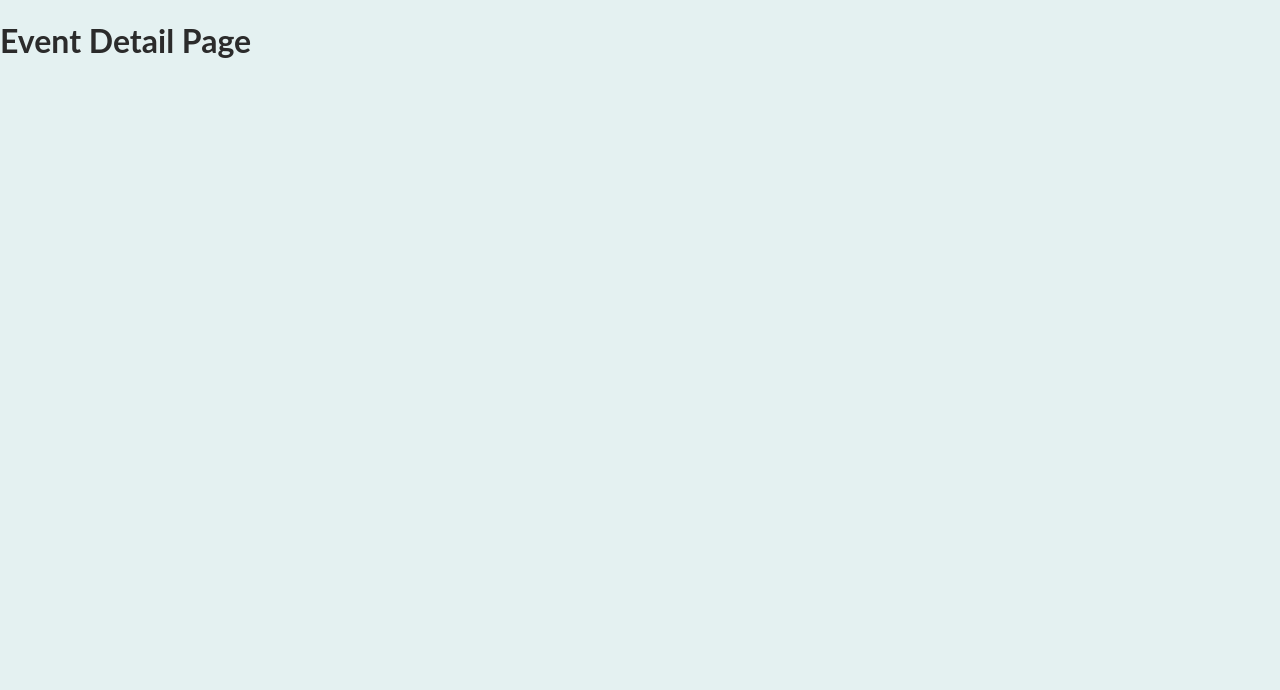
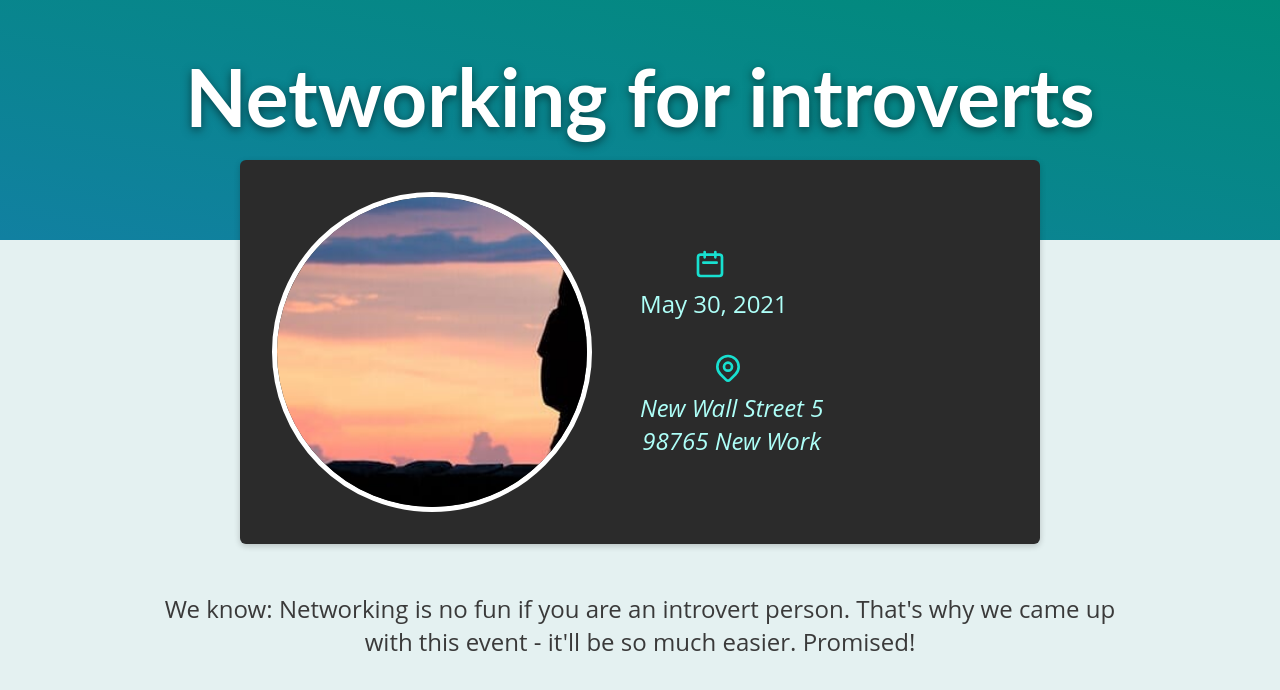
Before and after one commit to joepasss/next_study, a Next.js app in the folder events-app/: page /events/e2 in a window 1280 px wide. Shown: the top 690 px of the page. Built offline with nearby package versions, Linux system fonts and the light colour scheme.

Commit message:
add event detail components

```diff
--- /dev/null
+++ b/events-app/components/event-detail/EventContent.tsx
@@ -0,0 +1,11 @@
+import { ReactNode } from "react";
+
+interface Props {
+  children: ReactNode;
+}
+
+function EventContent(props: Props) {
+  return <section className="event-detail__content">{props.children}</section>;
+}
+
+export default EventContent;
--- /dev/null
+++ b/events-app/components/event-detail/EventLogistics.tsx
@@ -0,0 +1,39 @@
+/* eslint-disable @next/next/no-img-element */
+import AddressIcon from "../icons/address-icon";
+import DateIcon from "../icons/date-icon";
+import LogisticsItem from "./LogisticsItem";
+import { DummyEventsInterface } from "../../dummy-data";
+
+interface Props {
+  item: DummyEventsInterface;
+  imageAlt: string;
+}
+
+function EventLogistics(props: Props) {
+  const { date, location, image } = props.item;
+
+  const humanReadableDate = new Date(date).toLocaleDateString("en-US", {
+    day: "numeric",
+    month: "long",
+    year: "numeric",
+  });
+  const locationText = location.replace(", ", "\n");
+
+  return (
+    <section className="event-detail__logistics">
+      <div className="event-detail__logistics--image">
+        <img src={`/${image}`} alt={props.imageAlt} />
+      </div>
+      <ul className="event-detail__logistics--list">
+        <LogisticsItem icon={<DateIcon />}>
+          <time>{humanReadableDate}</time>
+        </LogisticsItem>
+        <LogisticsItem icon={<AddressIcon />}>
+          <address>{locationText}</address>
+        </LogisticsItem>
+      </ul>
+    </section>
+  );
+}
+
+export default EventLogistics;
--- /dev/null
+++ b/events-app/components/event-detail/EventSummary.tsx
@@ -0,0 +1,17 @@
+import classes from "./event-summary.module.css";
+
+interface Props {
+  title: String;
+}
+
+function EventSummary(props: Props) {
+  const { title } = props;
+
+  return (
+    <section className="event-detail__summary">
+      <h1>{title}</h1>
+    </section>
+  );
+}
+
+export default EventSummary;
--- /dev/null
+++ b/events-app/components/event-detail/LogisticsItem.tsx
@@ -0,0 +1,20 @@
+import { ReactNode } from "react";
+import classes from "./logistics-item.module.css";
+
+interface Props {
+  icon: ReactNode;
+  children: ReactNode;
+}
+
+function LogisticsItem(props: Props) {
+  return (
+    <li className="event-detail__logistics--list__item">
+      <span className="icon">{props.icon}</span>
+      <span className="event-detail__logistics--list__item--content">
+        {props.children}
+      </span>
+    </li>
+  );
+}
+
+export default LogisticsItem;
--- /dev/null
+++ b/events-app/components/event-detail/index.ts
@@ -0,0 +1,6 @@
+import EventSummary from "./EventSummary";
+import EventContent from "./EventContent";
+import EventLogistics from "./EventLogistics";
+import LogisticsItem from "./LogisticsItem";
+
+export { EventSummary, EventContent, EventLogistics, LogisticsItem };
--- a/events-app/dummy-data.ts
+++ b/events-app/dummy-data.ts
@@ -3,7 +3,6 @@ export interface DummyEventsInterface {
   title: string;
   location: string;
   description: string;
-  location: string;
   date: string;
   image: string;
   isFeatured: boolean;
--- a/events-app/pages/events/[eventId].tsx
+++ b/events-app/pages/events/[eventId].tsx
@@ -1,10 +1,29 @@
-import React from "react";
+import { useRouter } from "next/router";
+import { Fragment } from "react";
+import {
+  EventContent,
+  EventLogistics,
+  EventSummary,
+} from "../../components/event-detail";
+import { getEventById } from "../../dummy-data";
 
 const EventDetailPage = () => {
+  const router = useRouter();
+  const eventId = router.query.eventId;
+  const event = getEventById(eventId as string);
+
+  if (!event) {
+    return <p>No event found!</p>;
+  }
+
   return (
-    <div>
-      <h1>Event Detail Page</h1>
-    </div>
+    <Fragment>
+      <EventSummary title={event.title} />
+      <EventLogistics item={event} imageAlt={event.title} />
+      <EventContent>
+        <p>{event.description}</p>
+      </EventContent>
+    </Fragment>
   );
 };
 
--- /dev/null
+++ b/events-app/styles/_event-detail.scss
@@ -0,0 +1,125 @@
+.event-detail {
+  &__summary {
+    width: 100%;
+    height: 30vh;
+    background-image: linear-gradient(to bottom left, #008b79, #1180a1);
+
+    h1 {
+      margin: 0;
+      padding-top: 3rem;
+      font-size: 2rem;
+      text-align: center;
+      text-shadow: 0 3px 10px rgba(0, 0, 0, 0.5);
+      color: white;
+    }
+
+    @media (min-width: 768px) {
+      h1 {
+        font-size: 5rem;
+      }
+    }
+  }
+
+  &__content {
+    font-size: 1.5rem;
+    color: #3a3a3a;
+    width: 90%;
+    max-width: 40em;
+    margin: auto;
+    margin-top: 8rem;
+    text-align: center;
+  }
+
+  &__logistics {
+    box-shadow: 0 2px 6px rgba(0, 0, 0, 0.2);
+    border-radius: 6px;
+    background-color: #2b2b2b;
+    padding: 2rem;
+    max-width: 50rem;
+    width: 80%;
+    margin: -3rem auto;
+    color: #d5eeeb;
+    display: flex;
+    justify-content: space-between;
+    gap: 1rem;
+    flex-direction: column;
+    align-items: center;
+
+    &--image {
+      width: 10rem;
+      height: 10rem;
+      border-radius: 50%;
+      overflow: hidden;
+      border: 5px solid white;
+
+      img {
+        width: 10rem;
+        height: 10rem;
+        object-fit: cover;
+      }
+    }
+
+    &--list {
+      flex: 3;
+      display: flex;
+      gap: 2rem;
+      justify-content: center;
+      align-items: center;
+      flex-direction: column;
+
+      address {
+        white-space: pre;
+      }
+
+      &__item {
+        display: flex;
+        font-size: 1.5rem;
+        align-items: center;
+        flex-direction: column;
+        text-align: center;
+        color: #aefff8;
+
+        span {
+          display: block;
+        }
+
+        .icon {
+          margin-right: 1rem;
+          color: #18e0d0;
+
+          svg {
+            width: 2rem;
+            height: 2rem;
+          }
+        }
+      }
+    }
+
+    @media (min-width: 768px) {
+      padding: 2rem;
+      margin: -5rem auto;
+      gap: 3rem;
+      flex-direction: row;
+      align-items: stretch;
+
+      &--image {
+        width: 20rem;
+        height: 20rem;
+
+        img {
+          width: 20rem;
+          height: 20rem;
+        }
+      }
+
+      &--list {
+        align-items: flex-start;
+
+        .item {
+          align-items: flex-start;
+          text-align: left;
+        }
+      }
+    }
+  }
+}
--- a/events-app/styles/globals.scss
+++ b/events-app/styles/globals.scss
@@ -63,3 +63,4 @@ ul {
 
 @import "./event-list";
 @import "./event-item";
+@import "./event-detail";
```
